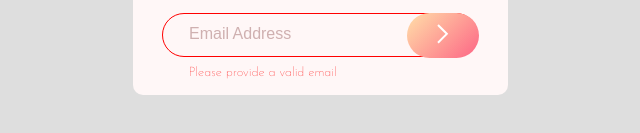
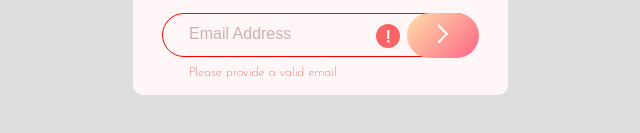
Before and after one commit to DjanyMouton/Coming-soon-page, a website with bundled scripts: page index.html in a window 1280 px wide. Both pictures are taken after a click on the button 763 px from the left and 715 px from the top of the page. Shown: the part 664-797 px from the top of the page, 320-960 px from the left. Built offline with nearby package versions, Linux system fonts and the light colour scheme.

Commit message:
Add error icon when email is invalide

```diff
--- a/index.html
+++ b/index.html
@@ -40,6 +40,7 @@
     <section id="input__section">
       <div id="input">
         <input id="email__input" type="email" placeholder="Email Address">
+        <img id="error__icon" src="/images/icon-error.svg" alt="Error icon">
         <button id="email__btn"><img src="/images/icon-arrow.svg" alt=""></button>
       </div>
       <div id="error__div">
--- a/src/app.ts
+++ b/src/app.ts
@@ -1,19 +1,18 @@
 let input = document.querySelector('#email__input') as HTMLInputElement;
 let btn = document.querySelector('#email__btn') as HTMLButtonElement;
 let errorText = document.querySelector('#error__div') as HTMLSpanElement;
-let emailCheckRegex = new RegExp (/^[\w-\.]+@([\w-]+\.)+[\w-]{2,4}$/g);
+let errorIcon = document.querySelector('#error__icon') as HTMLImageElement;
 
 btn.addEventListener('click', () => {
-    if (input.value ==  "" || emailCheckRegex.test(input.value) == true) {
+    if (input.value ==  "") {
         console.log('Error csl');
-        input.style.border = "red 1px solid"
-        errorText.style.display= "flex"
+        input.style.border = "red 1px solid";
+        errorText.style.display = "flex";
+        errorIcon.style.display = "flex";
     } else {
-        // Je veux que quand j'écris après une erreur la border redeviens normal et que le span (error) disparaisse
-        input.addEventListener('keyup', () => {
             console.log('Great ! You will receive the email in 5 minutes');
-            input.style.border = "1px rgb(212, 212, 212) solid"
-            errorText.style.display= "none"
-        })
-    }
+            input.style.border = "1px rgb(212, 212, 212) solid";
+            errorText.style.display= "none";
+            errorIcon.style.display= "none";
+    };
 });
--- a/styles/scss/style.scss
+++ b/styles/scss/style.scss
@@ -92,4 +92,9 @@ body{
             font-family: 'Josefin Sans', sans-serif;
         }
     }
+    #error__icon{
+        position: absolute;
+        margin: 0.7rem 0 0 8.5rem;
+        display: none;
+    }
 }
```
Also changed, not shown: dist/app.js, styles/scss/style.css, 1 other file.
